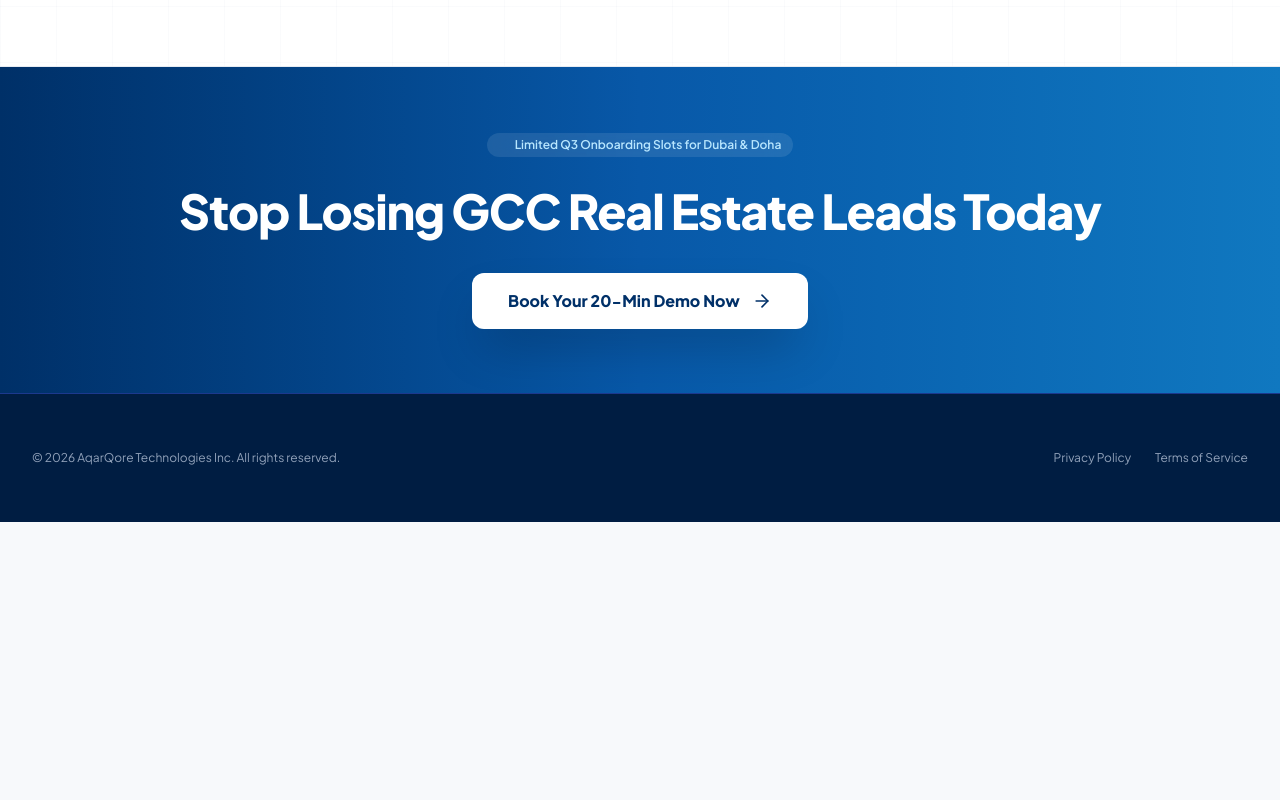
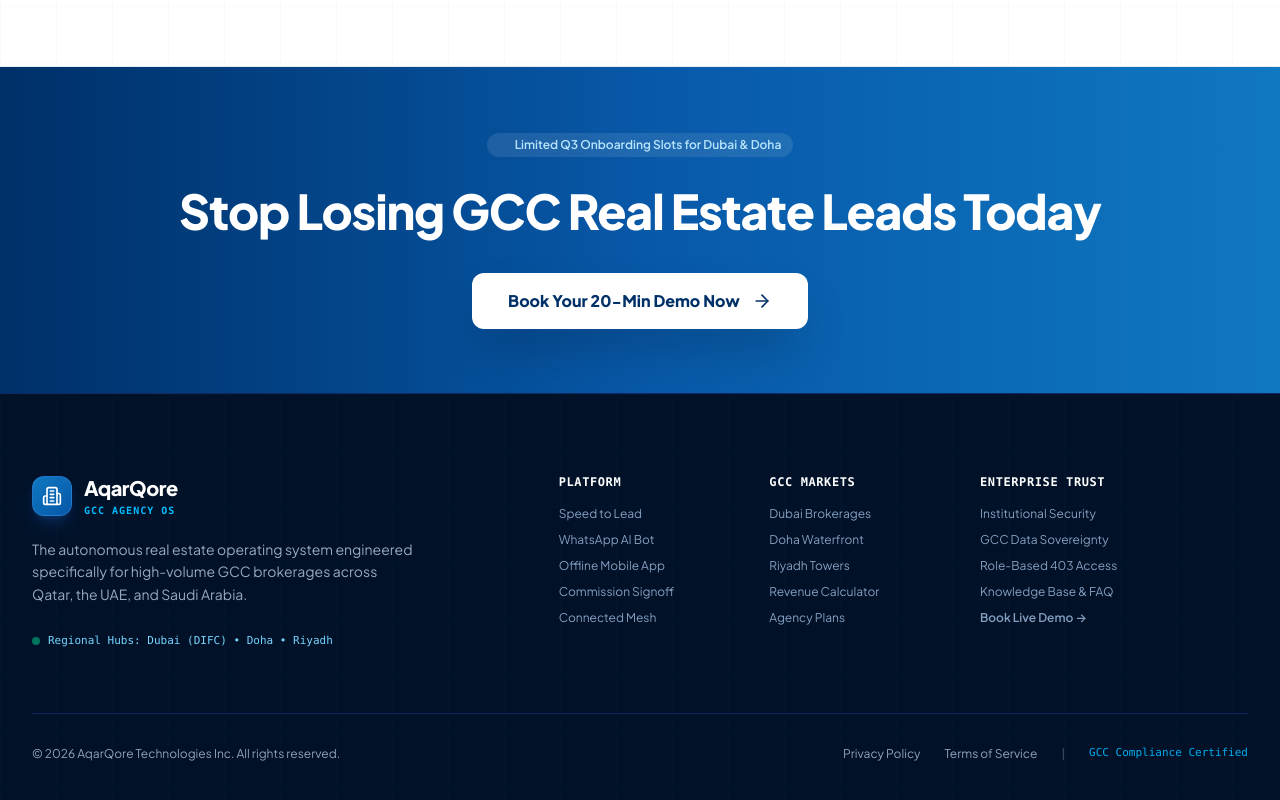
Before and after one commit to mwaqarkt/aqarqore-landing-page, a React (Vite) app: page / in a window 1280 px wide. Shown: the part 9758-10558 px from the top of the page. Before the commit the page ends 10280 px from the top, so only its background shows below. Built offline with nearby package versions, Linux system fonts and the light colour scheme.

Commit message:
feat: redesign Footer into premium enterprise GCC real estate signature

```diff
--- a/src/App.jsx
+++ b/src/App.jsx
@@ -2125,19 +2125,90 @@
       </section>
 
       {/* -------------------------------------------------------------------------- */}
-      {/* 10. FOOTER                                                                 */}
-      {/* -------------------------------------------------------------------------- */}
-      <footer className="bg-[#001D42] text-blue-200/80 text-xs py-14 border-t border-blue-900">
-        <div className="max-w-7xl mx-auto px-4 sm:px-6 lg:px-8 space-y-10">
-          <div className="flex flex-col sm:flex-row items-center justify-between gap-4 text-slate-400">
+      {/* 10. FOOTER: PREMIUM ENTERPRISE REAL ESTATE SIGNATURE                       */}
+      {/* -------------------------------------------------------------------------- */}
+      <footer className="bg-[#001128] text-blue-200/80 text-xs pt-20 pb-12 border-t border-blue-900/60 relative overflow-hidden">
+        {/* Subtle Decorative Technical Micro-Grid */}
+        <div className="absolute inset-0 bg-[linear-gradient(to_right,rgba(56,189,248,0.02)_1px,transparent_1px),linear-gradient(to_bottom,rgba(56,189,248,0.02)_1px,transparent_1px)] bg-[size:3.5rem_3.5rem] pointer-events-none" />
+
+        <div className="max-w-7xl mx-auto px-4 sm:px-6 lg:px-8 relative z-10 space-y-16">
+
+          {/* Main Footer Multi-Column Grid */}
+          <div className="grid grid-cols-1 md:grid-cols-2 lg:grid-cols-12 gap-10 lg:gap-12">
+
+            {/* Brand Signature Column (Col Span 5) */}
+            <div className="lg:col-span-5 space-y-5">
+              <a href="#" className="flex items-center gap-3 group w-fit">
+                <div className="w-10 h-10 rounded-xl bg-gradient-to-br from-[#1078C0] to-[#0858A8] flex items-center justify-center text-white shadow-lg shadow-blue-500/20 group-hover:scale-105 transition-transform border border-blue-400/30">
+                  <Building2 className="w-5 h-5 text-white" />
+                </div>
+                <div>
+                  <span className="text-xl font-extrabold tracking-tight text-white block">AqarQore</span>
+                  <span className="text-[10px] uppercase font-mono tracking-widest text-sky-400 font-semibold">GCC Agency OS</span>
+                </div>
+              </a>
+
+              <p className="text-blue-100/70 text-sm leading-relaxed max-w-sm">
+                The autonomous real estate operating system engineered specifically for high-volume GCC brokerages across Qatar, the UAE, and Saudi Arabia.
+              </p>
+
+              <div className="pt-2 flex items-center gap-2 text-[11px] text-sky-300 font-mono">
+                <span className="w-2 h-2 rounded-full bg-emerald-400 animate-pulse" />
+                <span>Regional Hubs: Dubai (DIFC) • Doha • Riyadh</span>
+              </div>
+            </div>
+
+            {/* Column 2: Platform Architecture (Col Span 2) */}
+            <div className="lg:col-span-2 space-y-4">
+              <h4 className="text-xs uppercase tracking-wider font-mono font-bold text-white">Platform</h4>
+              <ul className="space-y-2.5 text-blue-200/70 text-xs">
+                <li><a href="#features" className="hover:text-white transition-colors">Speed to Lead</a></li>
+                <li><a href="#features" className="hover:text-white transition-colors">WhatsApp AI Bot</a></li>
+                <li><a href="#features" className="hover:text-white transition-colors">Offline Mobile App</a></li>
+                <li><a href="#features" className="hover:text-white transition-colors">Commission Signoff</a></li>
+                <li><a href="#connected" className="hover:text-white transition-colors">Connected Mesh</a></li>
+              </ul>
+            </div>
+
+            {/* Column 3: GCC Markets (Col Span 2) */}
+            <div className="lg:col-span-2 space-y-4">
+              <h4 className="text-xs uppercase tracking-wider font-mono font-bold text-white">GCC Markets</h4>
+              <ul className="space-y-2.5 text-blue-200/70 text-xs">
+                <li><a href="#showcase" className="hover:text-white transition-colors">Dubai Brokerages</a></li>
+                <li><a href="#showcase" className="hover:text-white transition-colors">Doha Waterfront</a></li>
+                <li><a href="#showcase" className="hover:text-white transition-colors">Riyadh Towers</a></li>
+                <li><a href="#roi" className="hover:text-white transition-colors">Revenue Calculator</a></li>
+                <li><a href="#pricing" className="hover:text-white transition-colors">Agency Plans</a></li>
+              </ul>
+            </div>
+
+            {/* Column 4: Enterprise Trust & Support (Col Span 3) */}
+            <div className="lg:col-span-3 space-y-4">
+              <h4 className="text-xs uppercase tracking-wider font-mono font-bold text-white">Enterprise Trust</h4>
+              <ul className="space-y-2.5 text-blue-200/70 text-xs">
+                <li><a href="#security" className="hover:text-white transition-colors">Institutional Security</a></li>
+                <li><a href="#security" className="hover:text-white transition-colors">GCC Data Sovereignty</a></li>
+                <li><a href="#security" className="hover:text-white transition-colors">Role-Based 403 Access</a></li>
+                <li><a href="#faq" className="hover:text-white transition-colors">Knowledge Base &amp; FAQ</a></li>
+                <li><a href={DEMO_CTA_URL} className="hover:text-sky-300 font-semibold transition-colors">Book Live Demo →</a></li>
+              </ul>
+            </div>
+
+          </div>
+
+          {/* Bottom Legal & Copyright Bar */}
+          <div className="pt-8 border-t border-blue-900/50 flex flex-col sm:flex-row items-center justify-between gap-4 text-slate-400 text-xs">
             <div>
               © {new Date().getFullYear()} AqarQore Technologies Inc. All rights reserved.
             </div>
             <div className="flex items-center gap-6">
               <a href="#" className="hover:text-white transition-colors">Privacy Policy</a>
               <a href="#" className="hover:text-white transition-colors">Terms of Service</a>
+              <span className="text-slate-600">|</span>
+              <span className="text-sky-400/90 font-mono text-[11px]">GCC Compliance Certified</span>
             </div>
           </div>
+
         </div>
       </footer>
 
```
